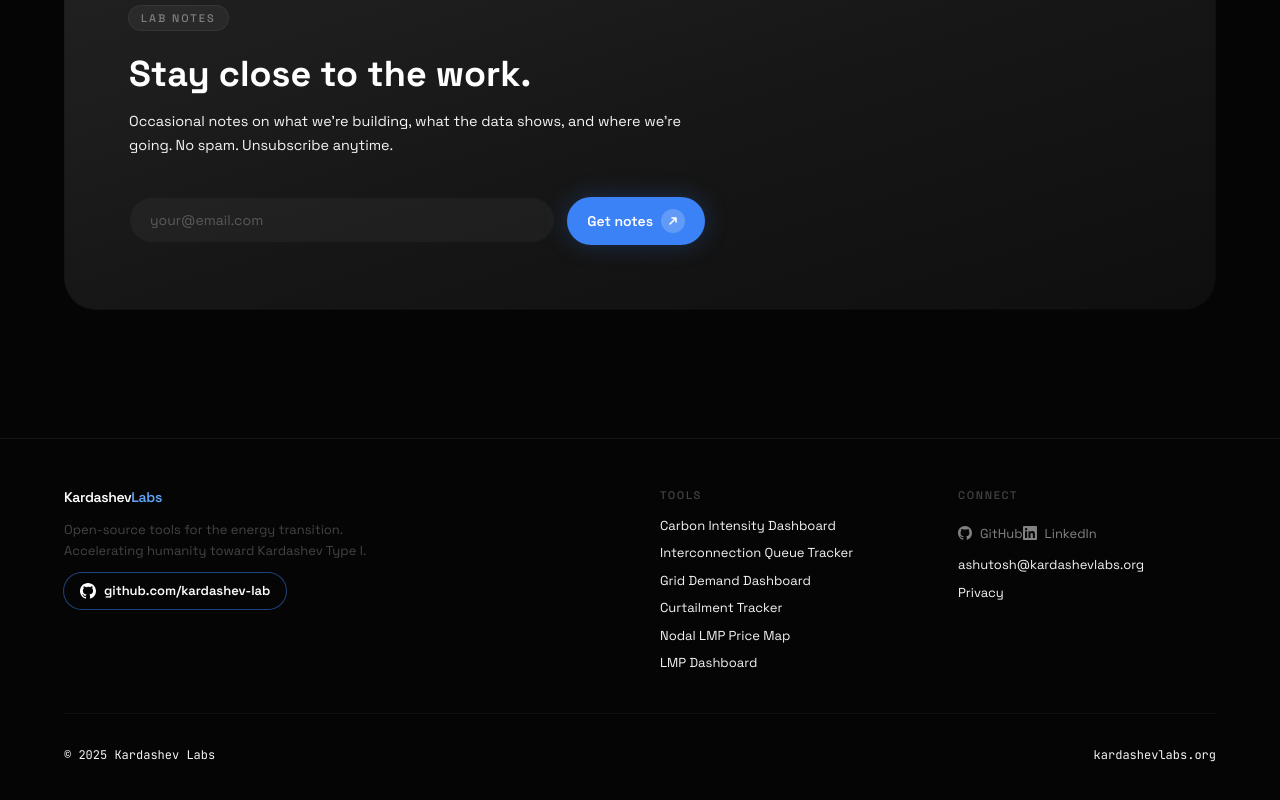
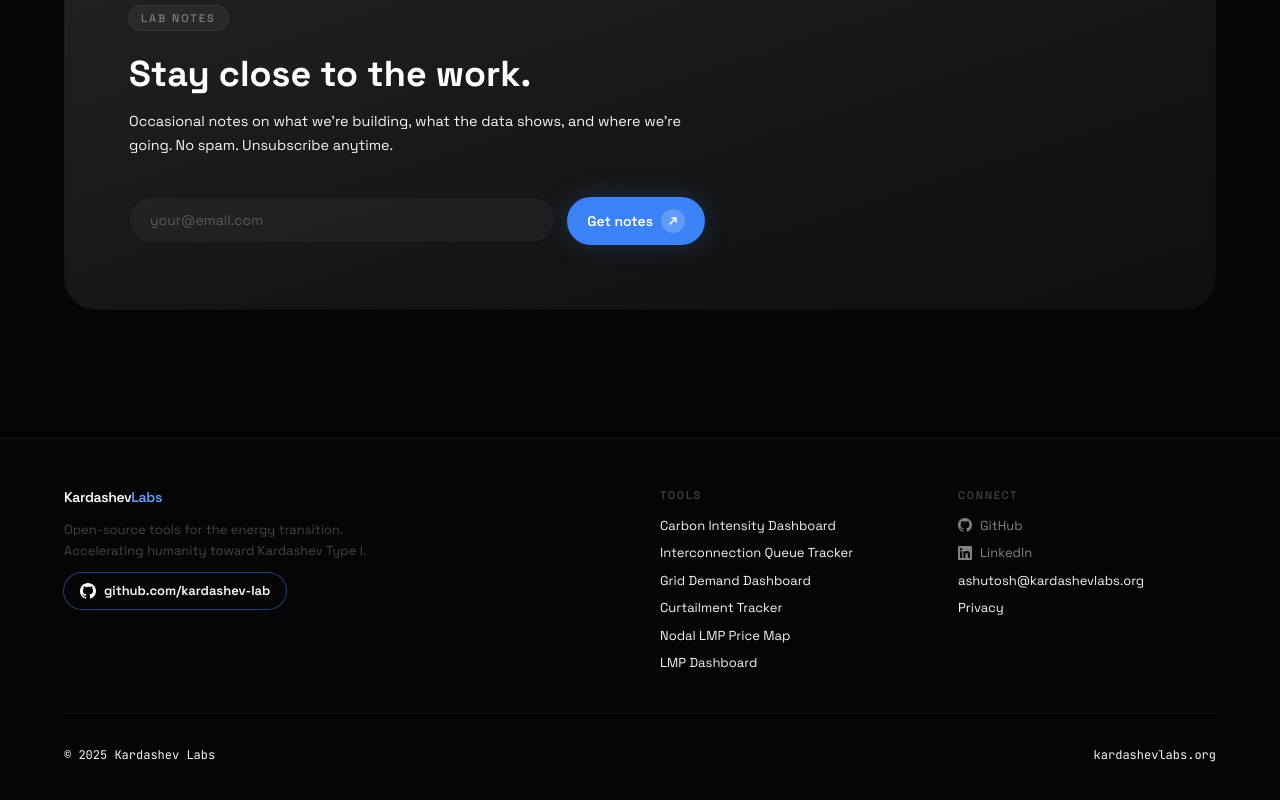
Before and after one commit to kardashev-lab/website, a Next.js app: page / in a window 1280 px wide. Shown: the part 5848-6648 px from the top of the page. Built offline with nearby package versions, Linux system fonts and the light colour scheme; no server answers.

Commit message:
fix footer connect links stacking

```diff
--- a/components/Footer.tsx
+++ b/components/Footer.tsx
@@ -57,7 +57,7 @@ const Footer = () => (
               href={GITHUB_URL}
               target="_blank"
               rel="noopener noreferrer"
-              className="inline-flex items-center gap-2 text-[13px] text-white/50 hover:text-white/80 transition-colors duration-200"
+              className="flex items-center gap-2 text-[13px] text-white/50 hover:text-white/80 transition-colors duration-200"
             >
               <GitHubIcon className="w-3.5 h-3.5" />
               GitHub
@@ -66,7 +66,7 @@ const Footer = () => (
               href={LINKEDIN_URL}
               target="_blank"
               rel="noopener noreferrer"
-              className="inline-flex items-center gap-2 text-[13px] text-white/50 hover:text-white/80 transition-colors duration-200"
+              className="flex items-center gap-2 text-[13px] text-white/50 hover:text-white/80 transition-colors duration-200"
             >
               <LinkedInIcon className="w-3.5 h-3.5" />
               LinkedIn
```
